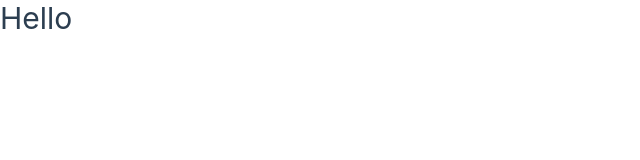
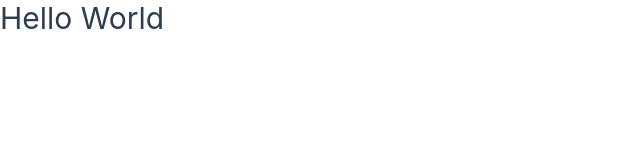
Before and after one commit to rvdegroen/Uni-Finder, a Vue app: page / in a window 1280 px wide. Shown: the top 160 px of the page, without its empty margins (0-640 px from the left). Built offline with nearby package versions, Linux system fonts and the light colour scheme.

Commit message:
changed text

```diff
--- a/src/App.vue
+++ b/src/App.vue
@@ -2,7 +2,7 @@
 
 <template>
   <main>
-    <h1>Hello</h1>
+    <h1>Hello World</h1>
   </main>
 </template>
 
```
